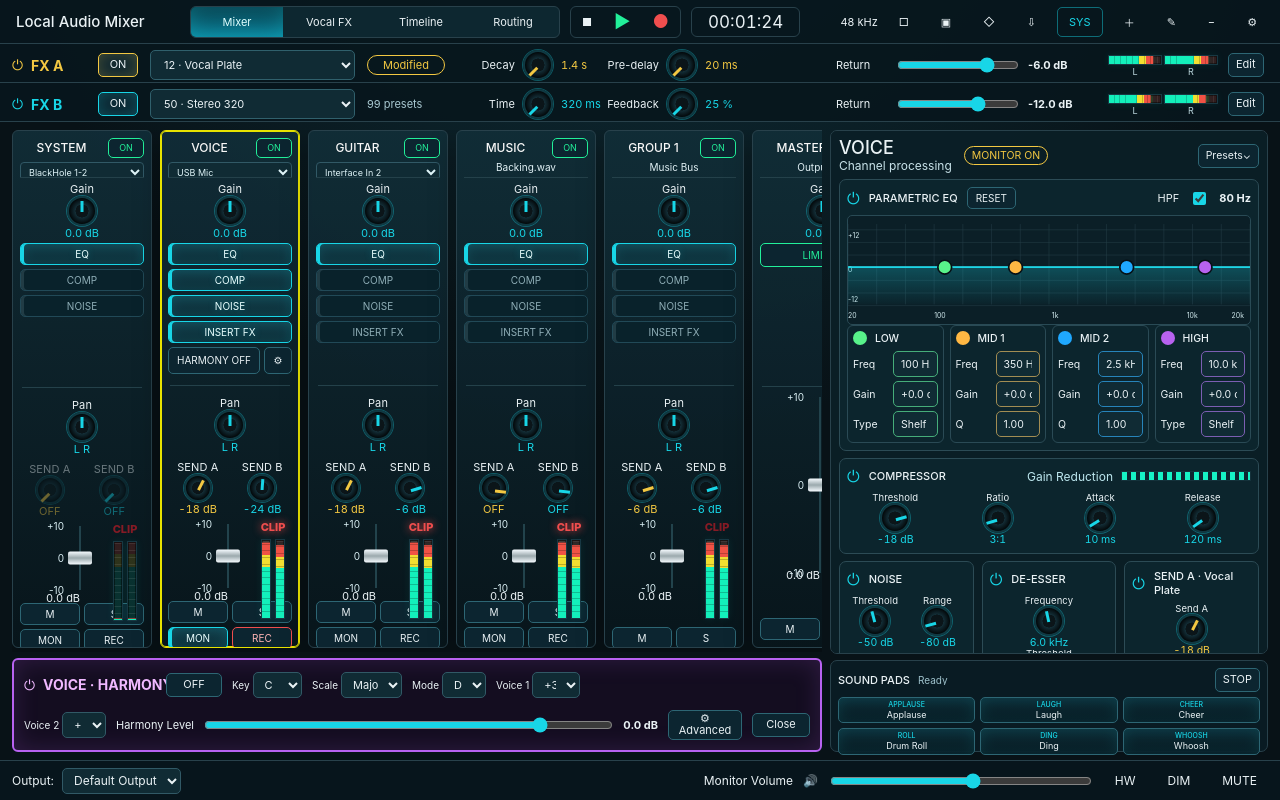
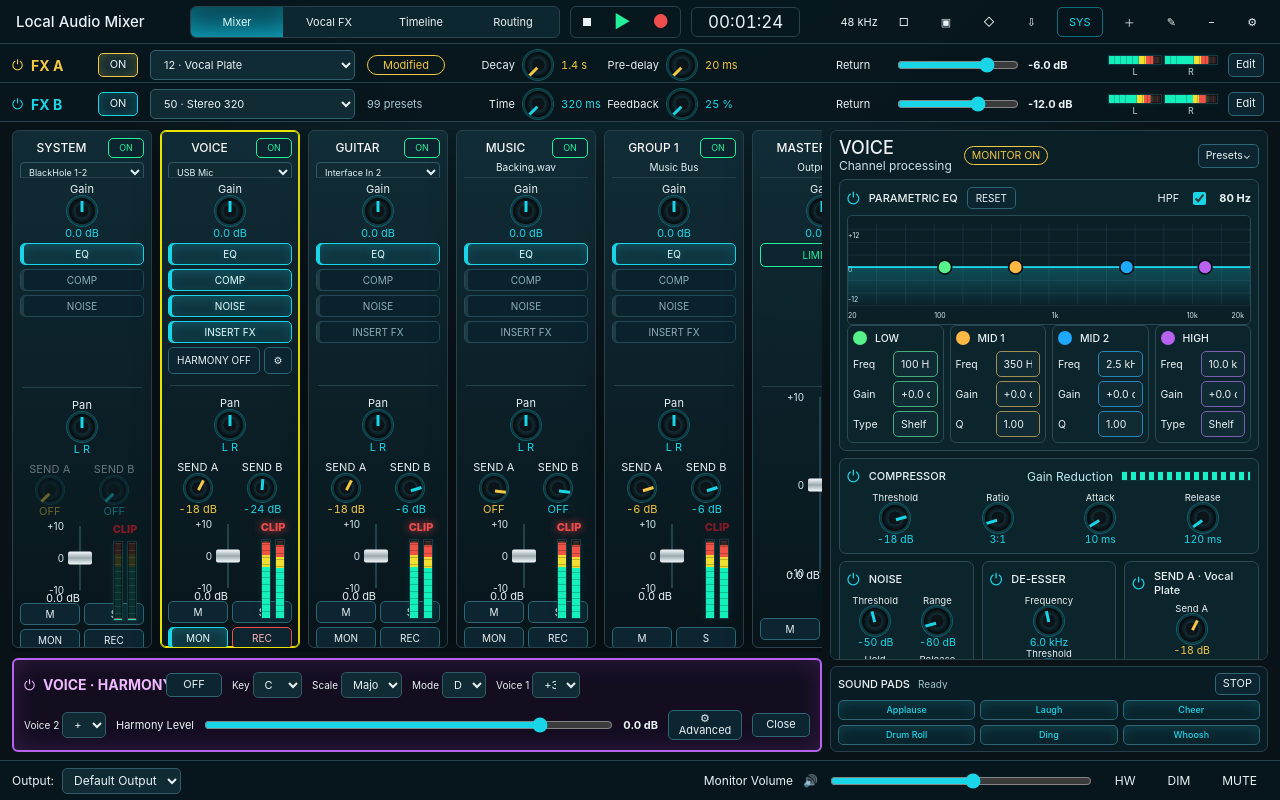
Before and after one commit to maydekil/digital-mixer-audio, a React (Vite) app: page / in a window 1280 px wide. Built offline with nearby package versions, Linux system fonts and the light colour scheme.

Commit message:
Compact right monitoring panel

```diff
--- a/apps/desktop/src/features/sound-pads/components/SoundPadPanel.tsx
+++ b/apps/desktop/src/features/sound-pads/components/SoundPadPanel.tsx
@@ -2,12 +2,12 @@ import { useRef, useState } from "react";
 import { Button } from "../../../components/ui/Button";
 
 const SOUND_PADS = [
-  { id: "applause", label: "Applause", cue: "APPLAUSE" },
-  { id: "laugh", label: "Laugh", cue: "LAUGH" },
-  { id: "cheer", label: "Cheer", cue: "CHEER" },
-  { id: "drumroll", label: "Drum Roll", cue: "ROLL" },
-  { id: "ding", label: "Ding", cue: "DING" },
-  { id: "whoosh", label: "Whoosh", cue: "WHOOSH" },
+  { id: "applause", label: "Applause" },
+  { id: "laugh", label: "Laugh" },
+  { id: "cheer", label: "Cheer" },
+  { id: "drumroll", label: "Drum Roll" },
+  { id: "ding", label: "Ding" },
+  { id: "whoosh", label: "Whoosh" },
 ];
 
 export function SoundPadPanel() {
@@ -56,7 +56,6 @@ export function SoundPadPanel() {
       <div className="sound-pad-grid">
         {SOUND_PADS.map((pad) => (
           <button className={`sound-pad${activePadId === pad.id ? " is-playing" : ""}`} key={pad.id} type="button" onClick={() => void playPad(pad.id)}>
-            <span>{pad.cue}</span>
             <strong>{pad.label}</strong>
           </button>
         ))}
--- a/apps/desktop/src/styles/app.css
+++ b/apps/desktop/src/styles/app.css
@@ -66,7 +66,7 @@
 
 .workspace { display: grid; grid-template-columns: minmax(650px, 60fr) minmax(390px, 40fr); gap: 8px; padding: 8px 10px; min-height: 0; min-width: 0; }
 .left-zone { min-width: 0; min-height: 0; display: grid; grid-template-rows: minmax(0, 1fr) 96px; gap: 7px; overflow: hidden; }
-.right-zone { min-width: 0; min-height: 0; display: grid; grid-template-rows: minmax(0, 1fr) 112px; gap: 8px; }
+.right-zone { min-width: 0; min-height: 0; display: grid; grid-template-rows: minmax(0, 1fr) 94px; gap: 8px; }
 .channel-bank { display: flex; gap: 8px; min-width: 0; min-height: 0; overflow-x: auto; overflow-y: hidden; padding-bottom: 4px; }
 .channel-strip { flex: 0 0 140px; height: 100%; min-height: 0; display: flex; flex-direction: column; align-items: stretch; gap: 6px; padding: 8px; border: 1px solid var(--border); border-radius: 6px; background: linear-gradient(180deg, rgba(17, 45, 55, 0.96), rgba(8, 22, 28, 0.96)); box-shadow: var(--shadow); overflow: hidden; }
 .channel-strip.is-selected { border-color: #e8e300; box-shadow: inset 0 0 0 1px #e8e300, var(--shadow); }
@@ -229,21 +229,20 @@
 .processing-panel .rotary-value { font-size: 10.5px; }
 .processing-panel .rotary-label { font-size: 9.5px; }
 
-.sound-pad-panel { min-width: 0; min-height: 0; display: grid; grid-template-rows: 28px minmax(0, 1fr); gap: 7px; padding: 8px; border: 1px solid var(--border); border-radius: 7px; background: rgba(10, 28, 36, 0.95); }
+.sound-pad-panel { min-width: 0; min-height: 0; display: grid; grid-template-rows: 24px minmax(0, 1fr); gap: 6px; padding: 7px 8px; border: 1px solid var(--border); border-radius: 7px; background: rgba(10, 28, 36, 0.95); }
 .sound-pad-panel header { display: flex; align-items: center; gap: 10px; }
 .sound-pad-panel header div { display: flex; align-items: baseline; gap: 8px; min-width: 0; }
 .sound-pad-panel header strong { font-size: 11px; font-weight: 480; white-space: nowrap; }
 .sound-pad-panel header span { color: #9fc2cc; font-size: 10px; line-height: 1; white-space: nowrap; overflow: hidden; text-overflow: ellipsis; }
-.sound-pad-panel header .ui-button { margin-left: auto; min-height: 24px; }
+.sound-pad-panel header .ui-button { margin-left: auto; min-height: 22px; }
 .sound-pad-grid { display: grid; grid-template-columns: repeat(6, minmax(0, 1fr)); gap: 6px; min-width: 0; min-height: 0; }
-.sound-pad { min-width: 0; border: 1px solid #2d6674; border-radius: 5px; background: linear-gradient(180deg, rgba(13, 46, 56, 0.95), rgba(8, 26, 34, 0.98)); color: var(--text); padding: 5px 4px; display: grid; align-content: center; gap: 3px; text-align: center; box-shadow: inset 0 0 14px rgba(24, 214, 231, 0.12); cursor: pointer; transition: border-color 120ms ease, background 120ms ease, box-shadow 120ms ease, transform 80ms ease; }
+.sound-pad { min-width: 0; border: 1px solid #2d6674; border-radius: 5px; background: linear-gradient(180deg, rgba(13, 46, 56, 0.95), rgba(8, 26, 34, 0.98)); color: var(--text); padding: 4px; display: grid; place-items: center; text-align: center; box-shadow: inset 0 0 14px rgba(24, 214, 231, 0.12); cursor: pointer; transition: border-color 120ms ease, background 120ms ease, box-shadow 120ms ease, transform 80ms ease; }
 .sound-pad:hover { border-color: var(--cyan); background: linear-gradient(180deg, rgba(16, 70, 82, 0.98), rgba(8, 34, 43, 0.98)); box-shadow: inset 0 0 18px rgba(24, 214, 231, 0.24), 0 0 0 1px rgba(24, 214, 231, 0.24); }
 .sound-pad:focus-visible { outline: 2px solid var(--cyan); outline-offset: 2px; }
 .sound-pad:active { transform: translateY(1px); border-color: #f3c842; box-shadow: inset 0 0 18px rgba(243, 200, 66, 0.22); }
 .sound-pad.is-playing { border-color: #f3c842; box-shadow: inset 0 0 18px rgba(243, 200, 66, 0.2), 0 0 0 1px rgba(243, 200, 66, 0.25); }
-.sound-pad:hover span, .sound-pad:focus-visible span { color: #6fffee; }
-.sound-pad span { color: var(--cyan); font-size: 8px; line-height: 1; font-weight: 480; letter-spacing: 0; overflow: hidden; text-overflow: ellipsis; }
-.sound-pad strong { font-size: 10px; line-height: 1.05; font-weight: 430; overflow-wrap: anywhere; }
+.sound-pad:hover strong, .sound-pad:focus-visible strong { color: #6fffee; }
+.sound-pad strong { color: var(--cyan); font-size: 10px; line-height: 1.05; font-weight: 480; overflow-wrap: anywhere; }
 
 .modal-backdrop { position: fixed; inset: 0; z-index: 30; display: grid; place-items: center; background: rgba(0, 0, 0, 0.38); }
 .hardware-monitor-modal { width: min(840px, calc(100vw - 48px)); display: grid; grid-template-rows: 28px 40px 36px 30px 30px; gap: 8px; padding: 10px; border: 1px solid var(--border); border-radius: 7px; background: rgba(10, 28, 36, 0.98); box-shadow: 0 18px 60px rgba(0, 0, 0, 0.5); overflow: hidden; }
@@ -325,7 +324,7 @@
   .fx-return { width: 260px; grid-template-columns: 52px minmax(72px, 1fr) 68px; }
   .workspace { grid-template-columns: minmax(620px, 1fr) 438px; padding: 8px 12px; }
   .left-zone { grid-template-rows: minmax(0, 1fr) 94px; gap: 6px; }
-  .right-zone { grid-template-rows: minmax(0, 1fr) 92px; gap: 6px; }
+  .right-zone { grid-template-rows: minmax(0, 1fr) 86px; gap: 6px; }
   .channel-strip { flex-basis: 140px; gap: 4px; padding: 7px; font-size: 10px; }
   .channel-strip header { min-height: 40px; padding-bottom: 3px; }
   .processing-buttons { gap: 4px; }
@@ -366,10 +365,9 @@
   .eq-band { padding: 5px; }
   .numeric-parameter { grid-template-columns: 34px minmax(0, 1fr); }
   .compressor-controls { gap: 6px; }
-  .sound-pad-panel { padding: 7px; grid-template-rows: 24px minmax(0, 1fr); gap: 5px; }
+  .sound-pad-panel { padding: 6px 7px; grid-template-rows: 22px minmax(0, 1fr); gap: 5px; }
   .sound-pad-grid { grid-template-columns: repeat(3, minmax(0, 1fr)); gap: 5px; }
-  .sound-pad { padding: 3px 4px; gap: 2px; }
-  .sound-pad span { font-size: 7px; }
+  .sound-pad { padding: 3px 4px; }
   .sound-pad strong { font-size: 9px; }
   .hardware-monitor-modal { width: min(600px, calc(100vw - 32px)); padding: 9px; grid-template-rows: 26px 38px 34px 28px; gap: 6px; }
   .hardware-monitor-actions { grid-template-columns: 50px 46px 76px 82px minmax(60px, 1fr); gap: 5px; }
```
Also changed, not shown: 1 other file (tests, documents, lock files or other folders).
